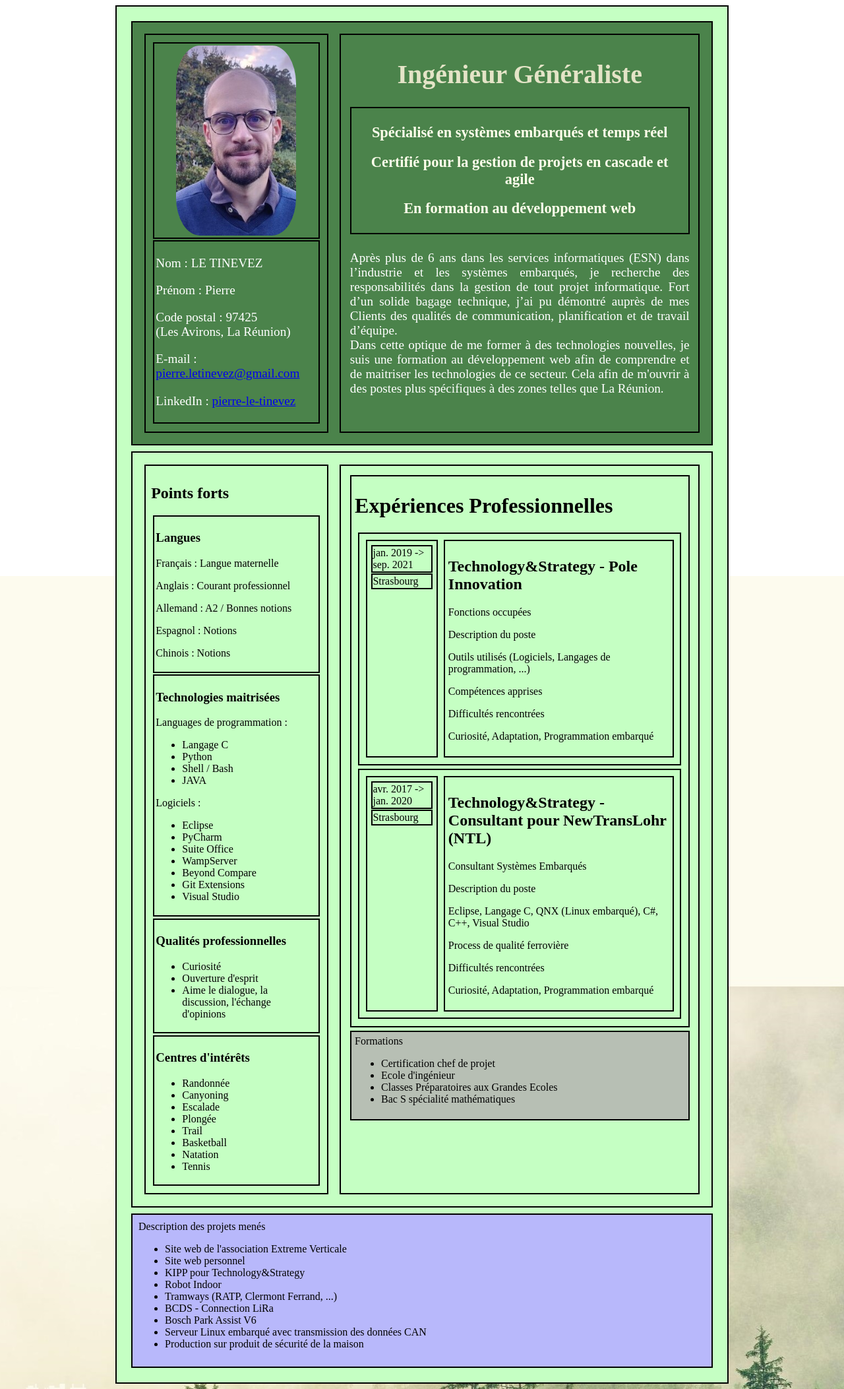
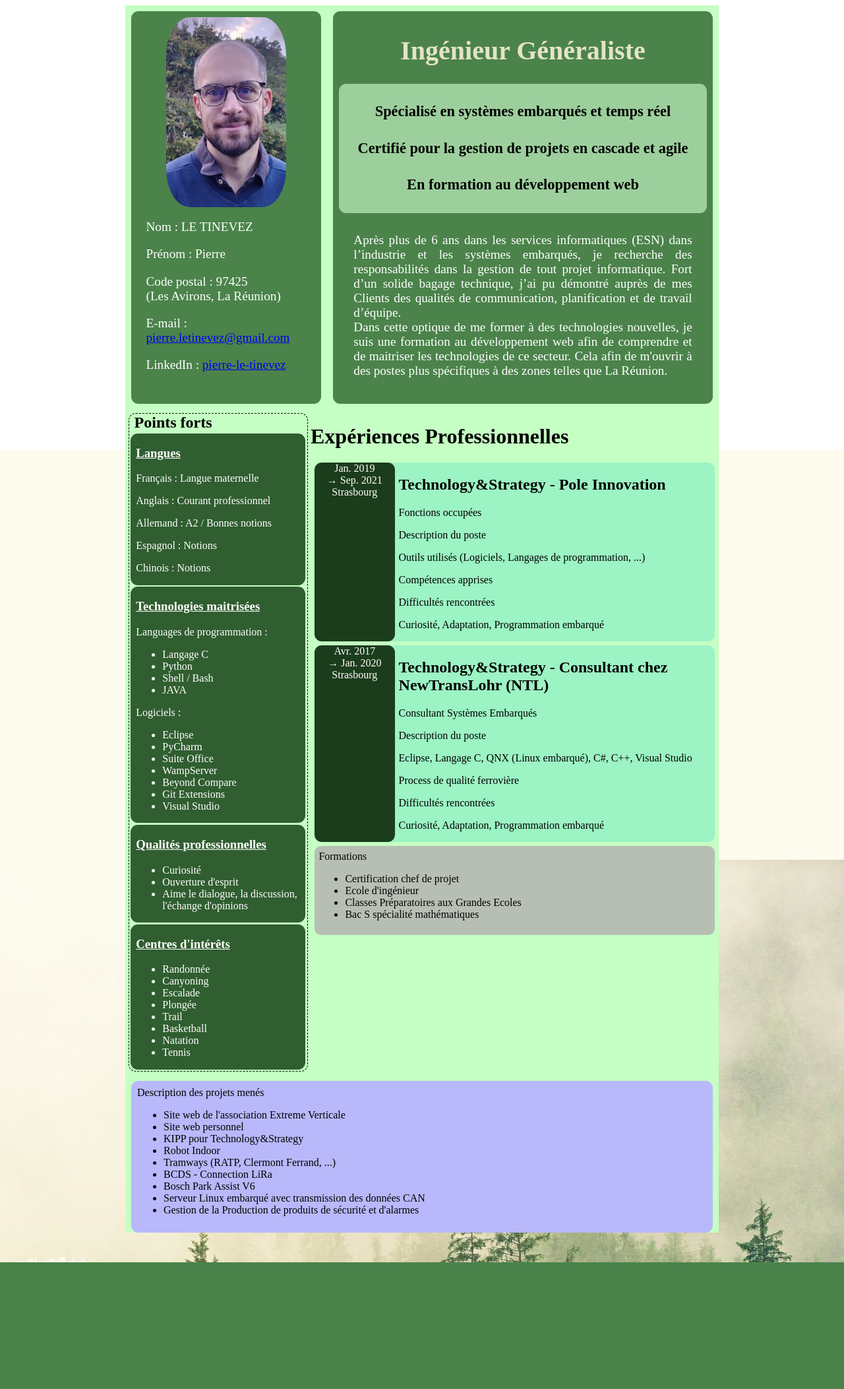
Before and after one commit to pletine/newdevtest, a PHP site: page /resume.html in a window 1280 px wide. Shown: the whole page at 66% size. After the commit the page ends 1913 px from the top, so only its background shows below. Run offline with PHP 8.4, Linux system fonts and the light colour scheme.

Commit message:
In resume.html, use the ascii code to use arrow in the date of experiences
Remove test style
Add margin, padding and border adapt to each paragraph
Adapt the backgroud-color of the different paragraphs

```diff
--- a/resume.html
+++ b/resume.html
@@ -128,7 +128,7 @@
                         <div id="experience_1">
                             <div class="exp_cadre">
                                 <div class="exp_date">
-                                    jan. 2019 -> sep. 2021
+                                    Jan. 2019 <br />&rarr; Sep. 2021
                                 </div>
                                 <div class="exp_lieu">
                                     Strasbourg
@@ -148,14 +148,14 @@
                         <div id="experience_2">
                             <div class="exp_cadre">
                                 <div class="exp_date">
-                                    avr. 2017 -> jan. 2020
+                                    Avr. 2017 <br />&rarr; Jan. 2020
                                 </div>
                                 <div class="exp_lieu">
                                     Strasbourg
                                 </div>
                             </div>
                             <div class="exp_description">
-                                <h2>Technology&Strategy - Consultant pour NewTransLohr (NTL)</h2>
+                                <h2>Technology&Strategy - Consultant chez NewTransLohr (NTL)</h2>
                                 <p class="fonction">Consultant Systèmes Embarqués</p>
                                 <p class="description">Description du poste</p>
                                 <p class="outils">Eclipse, Langage C, QNX (Linux embarqué), C#, C++, Visual Studio</p>
@@ -191,7 +191,7 @@
                     <li>BCDS - Connection LiRa</li>
                     <li>Bosch Park Assist V6</li>
                     <li>Serveur Linux embarqué avec transmission des données CAN</li>
-                    <li>Production sur produit de sécurité de la maison</li>
+                    <li>Gestion de la Production de produits de sécurité et d'alarmes</li>
                 </ul>
             </div>
 
--- a/styles/style_resume.css
+++ b/styles/style_resume.css
@@ -1,13 +1,5 @@
 /* Import Font */
 
-
-/* Tests */
-div
-{
-    border: 2px solid black;
-    margin: 1%;
-    padding: 1%;
-}
 
 /* General */
 body
@@ -22,17 +14,19 @@ body
     background-color: rgb(197, 255, 195);
 }
 
-details
-{
-    display: none;
-}
-
 /* Presentation / Resume */
 #resume
 {
     display: flex;
+}
+
+.personnel, .presentation
+{
     background-color: rgb(75, 131, 75);
     color: white;
+    margin: 1%;
+    padding: 1%;
+    border-radius: 11px;
 }
 
 .presentation h1
@@ -41,14 +35,30 @@ details
     color: rgb(228, 228, 199);
 }
 
+.presentation p
+{
+    padding-top: 2%;
+    padding-bottom: 2%;
+    padding-left: 4%;
+    padding-right: 4%;
+}
 .presentation h2
 {
     font-size: 1.4em;
     color: rgb(255, 255, 235);
+    padding-top: 1%;
+    padding-bottom: 1%;
 }
 
-.objectifs, .coordonnes
+.objectifs
 {
+    font-size: 1.2em;
+}
+
+.coordonnes
+{
+    border-radius: 11px;
+    padding-left: 5%;
     font-size: 1.2em;
 }
 
@@ -81,12 +91,26 @@ img
 {
     text-align: center;
     flex: 1;
+    border-radius: 11px;
+}
+
+.specific
+{
+    background-color: rgb(157, 207, 157);
+    border-radius: 11px;
+    padding: 1%;
+}
+
+.specific h2
+{
+    color: black;
 }
 
 .objectifs
 {
     text-align: justify;
     padding: 1%;
+    border-radius: 11px;
 }
 
 .details
@@ -100,6 +124,32 @@ img
     justify-content: center;
     align-items: flex-start;
     width: 30%;
+    margin: 0.5%;
+    border-radius: 11px;
+    border: 1px dashed black;
+}
+
+.points_forts h2
+{
+    margin: 0;
+    padding: 0;
+    padding-left: 3%;
+}
+
+.points_forts h3
+{
+    text-decoration: underline;
+}
+
+.points_langues, .points_tech, .points_qualites, .points_hobbies
+{
+    border-radius: 11px;
+    background-color: rgb(48, 94, 48);
+    color: white;
+    padding-left: 3%;
+    padding-top: 0.1%;
+    padding-bottom: 0.1%;
+    margin: 1%;
 }
 
 /* Details experiences */
@@ -111,27 +161,61 @@ img
 div[id^="experience_"]
 {
     display: flex;
+    border-radius: 11px;
+    margin: 1%;
+    background-color: rgb(156, 243, 195);
+    ransition: box-shadow .3s;
+}
+
+div[id^="experience_"]:hover
+{
+    box-shadow: 0 0 20px rgba(33,33,33,.2);
+    border: 1px dashed rgb(71, 179, 120);
 }
 
 .exp_cadre
 {
     width: 20%;
+    text-align: center;
+    background-color: rgb(28, 61, 28);
+    color: white;
+    border-radius: 11px;
 }
 
 .exp_description
 {
     flex: 1;
+    margin-left: 1%;
 }
-
 
 /* Formations */
 .formations
 {
     background-color: rgb(183, 191, 180);
+    transition: box-shadow .3s;
+    border-radius: 10px;
+    padding: 1%;
+    margin: 1%;
+}
+
+.formations:hover
+{
+    box-shadow: 0 0 11px rgba(33,33,33,.2);
+    border: 1px dashed black;
 }
 
 /* Projets réalisés */
 .projets
 {
     background-color: rgb(184, 184, 251);
+    padding: 1%;
+    margin: 1%;
+    border-radius: 11px;
+    margin-bottom: 5%;
 }
+
+/* Details */
+details
+{
+    display: none;
+}
```
